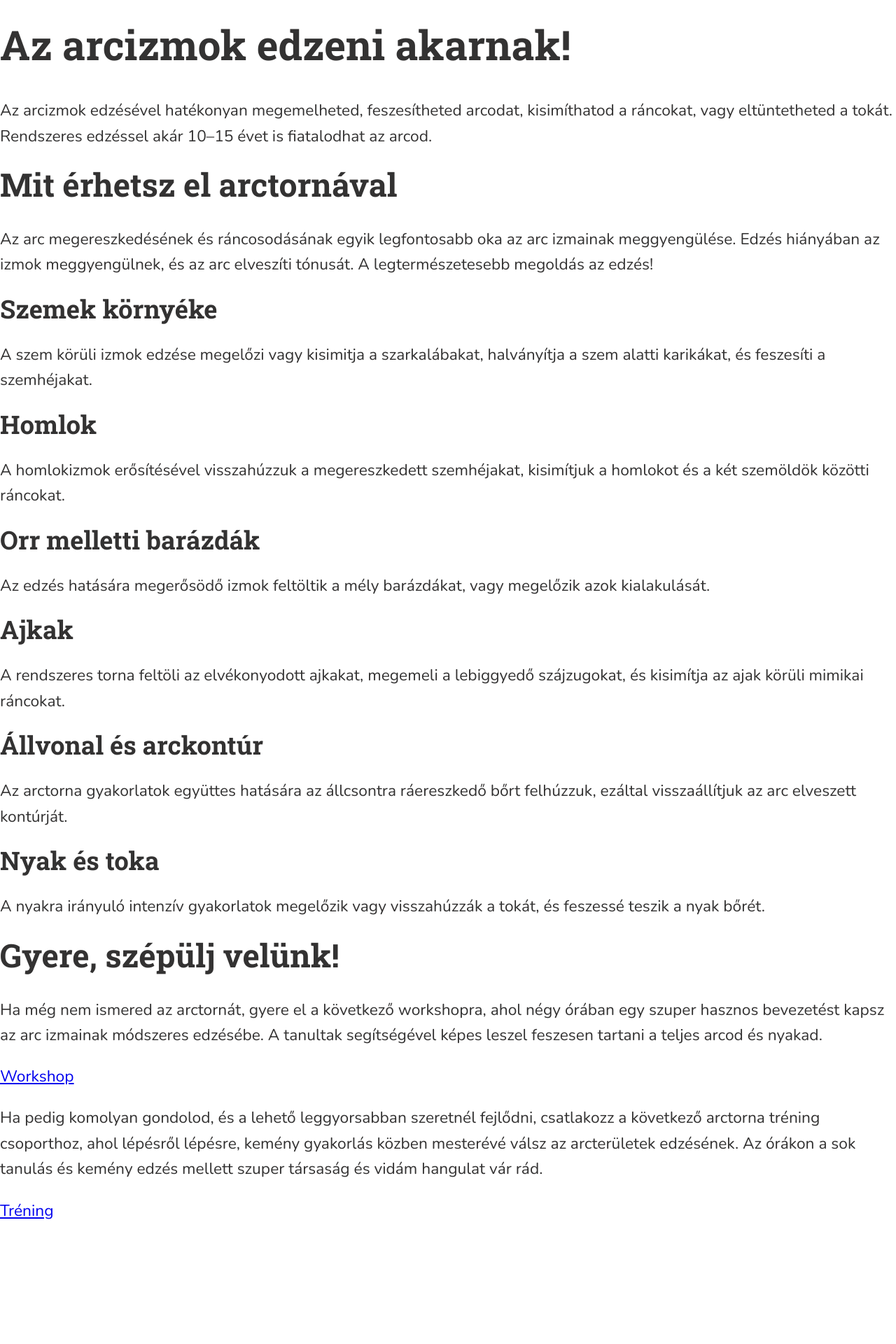
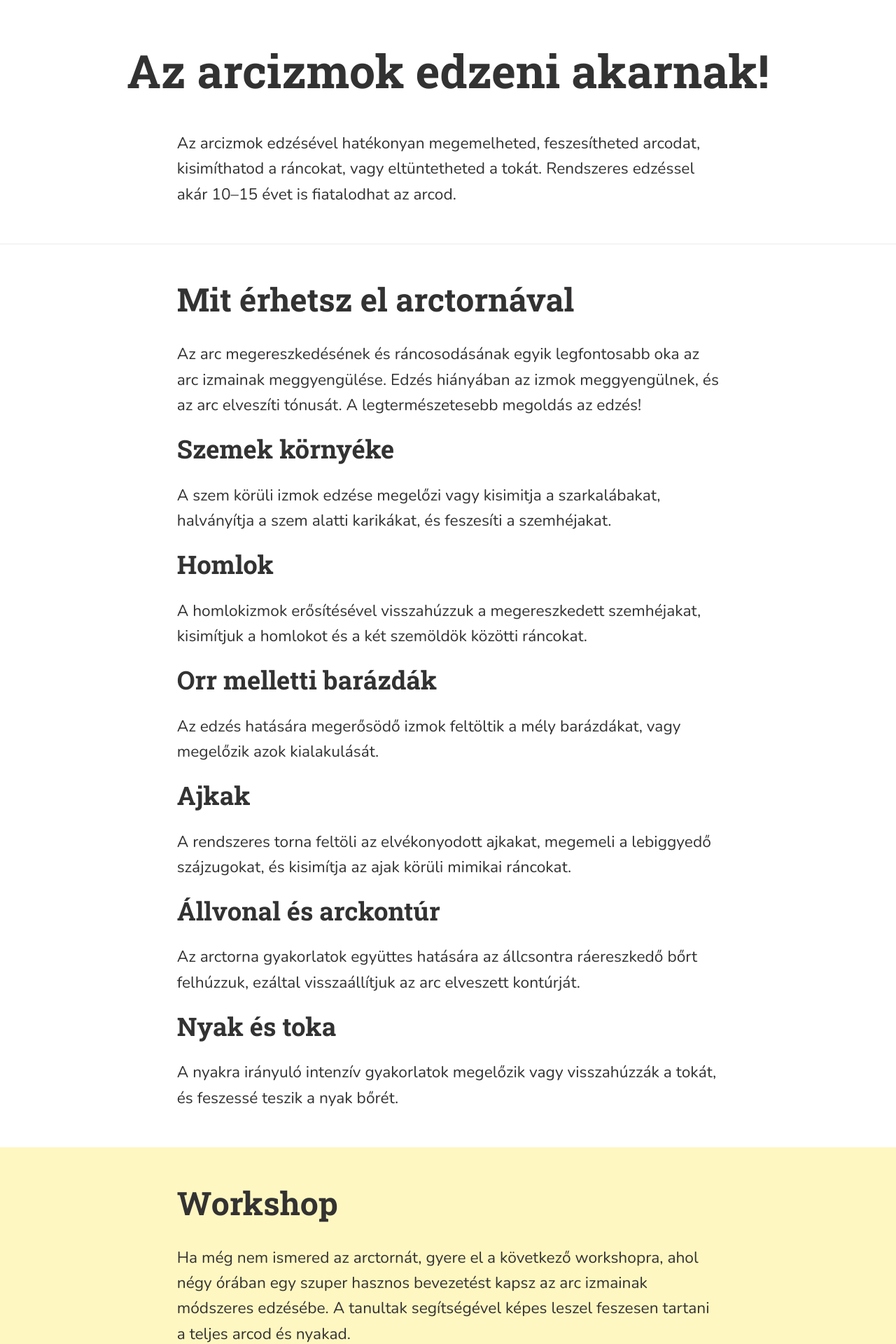
Before and after one commit to monikamudra/arctorna, a Jekyll site: the page built from index.md, in a window 1280 px wide. Shown: the top 1920 px of the page at 70% size. Built offline with Jekyll 4.4.1, drawn with Linux system fonts in a browser that asks for light colours; before the commit the page ends 1748 px from its top, so only the background shows below that; some of the changed text lies outside the part shown.

Commit message:
Set up sectioning components

```diff
--- a/_layouts/home.html
+++ b/_layouts/home.html
@@ -3,18 +3,23 @@ layout: default
 ---
 
 <main class="c-Screen">
-  <section class="c-Screen__Section">
+  <section class="c-Screen__Section c-Screen__Section--Separated">
+    <div class="c-ContentBlock c-ContentBlock--Wide c-ContentBlock--Centered">
       <h1>
         Az arcizmok edzeni akarnak!
       </h1>
+    </div>
+    <div class="c-ContentBlock">
       <p>
         Az arcizmok edzésével hatékonyan megemelheted, feszesítheted arcodat,
         kisimíthatod a ráncokat, vagy eltüntetheted a tokát. Rendszeres edzéssel
         akár 10–15 évet is fiatalodhat az arcod.
       </p>
+    </div>
   </section>
   <section class="c-Screen__Section">
-    <h2>Mit érhetsz el arctornával</h1>
+    <div class="c-ContentBlock">
+      <h2>Mit érhetsz el arctornával</h2>
       <p>
         Az arc megereszkedésének és ráncosodásának egyik legfontosabb oka az arc
         izmainak meggyengülése. Edzés hiányában az izmok meggyengülnek, és az arc
@@ -62,11 +67,13 @@ layout: default
         A nyakra irányuló intenzív gyakorlatok megelőzik vagy visszahúzzák a
         tokát, és feszessé teszik a nyak bőrét.
       </p>
+    </div>
   </section>
-  <section class="c-Screen__Section">
+  <section class="c-Screen__Section c-Screen__Section--Workshop">
+    <div class="c-ContentBlock">
       <h2>
-      Gyere, szépülj velünk!
-    </h1>
+        Workshop
+      </h2>
       <p>
         Ha még nem ismered az arctornát, gyere el a következő workshopra, ahol
         négy órában egy szuper hasznos bevezetést kapsz az arc izmainak módszeres
@@ -74,13 +81,33 @@ layout: default
         arcod és nyakad.
       </p>
       <a href="#" class="c-Button">Workshop</a>
+    </div>
+  </section>
+  <section class="c-Screen__Section c-Screen__Section--Training">
+    <div class="c-ContentBlock">
+      <h2>
+        Tréning
+      </h2>
       <p>
-      Ha pedig komolyan gondolod, és a lehető leggyorsabban szeretnél fejlődni,
-      csatlakozz a következő arctorna tréning csoporthoz, ahol lépésről lépésre,
-      kemény gyakorlás közben mesterévé válsz az arcterületek edzésének. Az
-      órákon a sok tanulás és kemény edzés mellett szuper társaság és vidám
-      hangulat vár rád.
+        Ha pedig komolyan gondolod, és a lehető leggyorsabban szeretnél
+        fejlődni, csatlakozz a következő arctorna tréning csoporthoz, ahol
+        lépésről lépésre, kemény gyakorlás közben mesterévé válsz az
+        arcterületek edzésének. Az órákon a sok tanulás és kemény edzés mellett
+        szuper társaság és vidám hangulat vár rád.
       </p>
       <a href="#" class="c-Button">Tréning</a>
+    </div>
+  </section>
+  <section class="c-Screen__Section c-Screen__Section--Alt">
+    <div class="c-ContentBlock">
+      <h2>
+        …és még valami
+      </h2>
+      <p>
+        Minden héten megosztok egy-két szuper tippet emailben. Ha szeretnéd te
+        is megkapni ezeket, kérlek add meg email címedet. Ígerem, hogy nem
+        foglak levelekkel bombázni, és nem is adom át címedet harmadik félnek.
+      </p>
+    </div>
   </section>
 </main>
--- a/_sass/base.scss
+++ b/_sass/base.scss
@@ -21,6 +21,8 @@
 // ----------
 
 @import "components/article";
+@import "components/content-block";
+@import "components/screen";
 
 
 // Utilities
--- /dev/null
+++ b/_sass/components/_content-block.scss
@@ -0,0 +1,14 @@
+.c-ContentBlock {
+  max-width: token("line-length", "default") * 1em;
+  width: 100%;
+  margin-left: auto;
+  margin-right: auto;
+}
+
+.c-ContentBlock--Wide {
+  font-size: font-size-em(3);
+}
+
+.c-ContentBlock--Centered {
+  text-align: center;
+}
--- /dev/null
+++ b/_sass/components/_screen.scss
@@ -0,0 +1,25 @@
+// .c-Screen {}
+
+.c-Screen__Section {
+  overflow: hidden;
+  padding-left: token("screen", "padding");
+  padding-right: token("screen", "padding");
+  padding-top: space-rem(1);
+  padding-bottom: space-rem(1);
+}
+
+.c-Screen__Section--Separated {
+  border-bottom: token("border", "subtle");
+}
+
+.c-Screen__Section--Alt {
+  background-color: token("color-for", "background-alt");
+}
+
+.c-Screen__Section--Workshop {
+  background-color: token("color", "yellow");
+}
+
+.c-Screen__Section--Training {
+  background-color: token("color", "purple");
+}
--- a/_sass/defaults/_defaults.scss
+++ b/_sass/defaults/_defaults.scss
@@ -39,21 +39,21 @@ h6 {
 }
 
 h1 {
-  @include heading-for-block("large");
+  @include heading-for-block("exlarge", $unit: "rem");
 }
 
 h2 {
-  @include heading-for-block("normal");
+  @include heading-for-block("normal", $unit: "rem");
 }
 
 h3 {
-  @include heading-for-block("small");
+  @include heading-for-block("small", $unit: "rem");
 }
 
 h4,
 h5,
 h6 {
-  @include heading-for-block("exsmall");
+  @include heading-for-block("exsmall", $unit: "rem");
 }
 
 button {
--- a/_sass/tools/_line-length.scss
+++ b/_sass/tools/_line-length.scss
@@ -1,4 +1,4 @@
-// Returns the maximum content width for the specified
+// Returns the maximum content width for the specified size on the scale
 @function line-length($scale-label) {
   @return (font-size-px(scale-label-at(0)) * token("line-length", "default") * font-size-relative(scale-label-position($scale-label)));
 }
```
Lines whose indentation alone changed are shown as unchanged.
